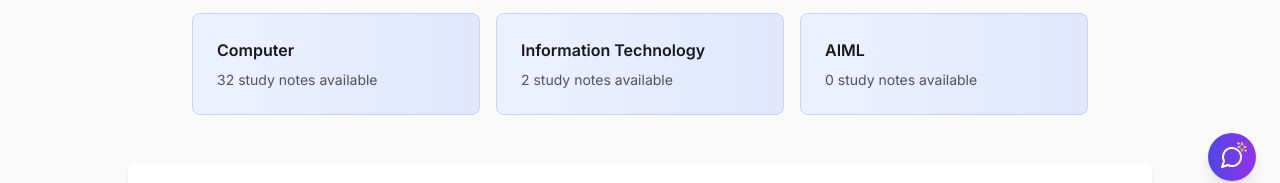
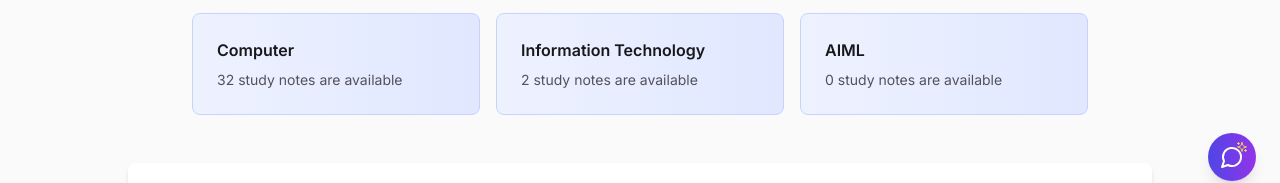
Before and after one commit to karangholap154/simple-pvt-web, a React (Vite) app: page / in a window 1280 px wide. Shown: the part 595-778 px from the top of the page. Built offline with nearby package versions, Linux system fonts and the light colour scheme; a web font is replaced by a local one.

Commit message:
normal check

```diff
--- a/src/pages/Home.tsx
+++ b/src/pages/Home.tsx
@@ -207,7 +207,7 @@ const Home: React.FC = () => {
                   {branch.name}
                 </h3>
                 <p className="text-sm text-zinc-600 dark:text-zinc-400">
-                  {branch.count} study notes available
+                  {branch.count} study notes are available
                 </p>
               </motion.button>
             ))}
```
